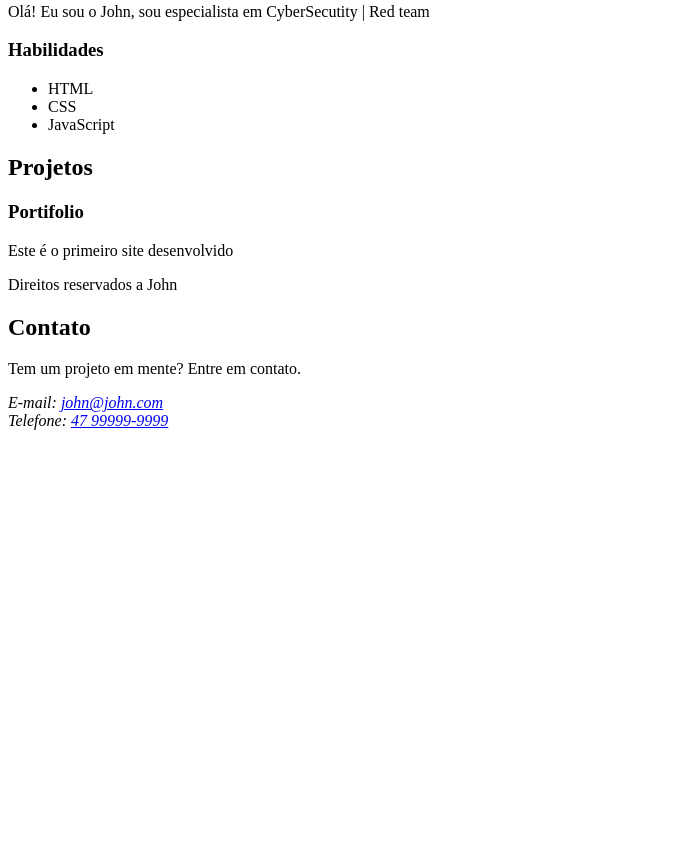
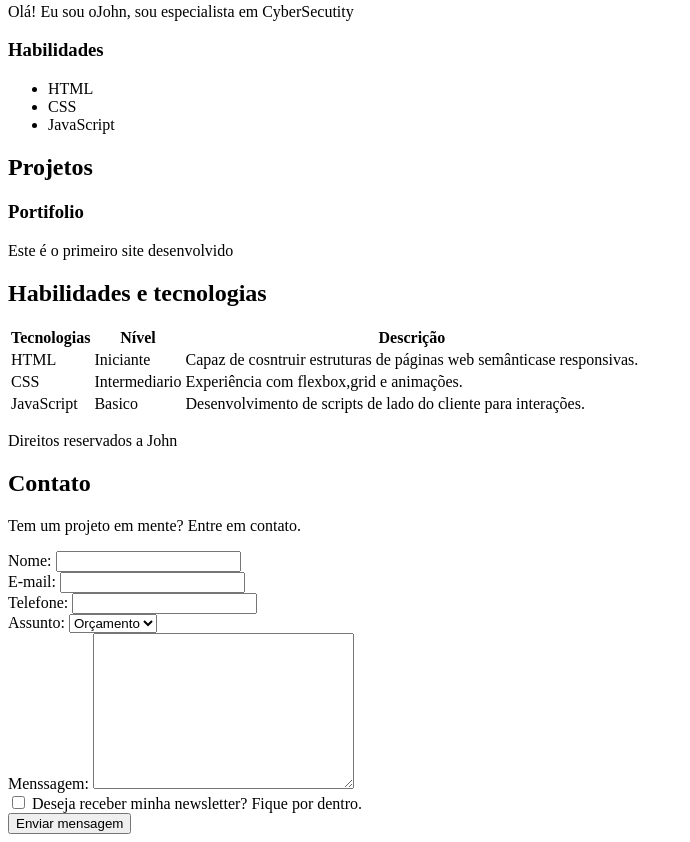
Before and after one commit to AdenilsonNegri/Site, a plain HTML site: page index.html in a window 1280 px wide. Shown: the part 536-1378 px from the top of the page, without its empty margins (0-690 px from the left). Before the commit the page ends 974 px from the top, so only its background shows below. Drawn offline with Linux system fonts and the light colour scheme.

Commit message:
Adição de formulário e tabela no site

```diff
--- a/index.html
+++ b/index.html
@@ -29,7 +29,7 @@
 
             <p>
 
-                Olá! Eu sou o John, sou especialista em CyberSecutity | Red team
+                Olá! Eu sou oJohn, sou especialista em CyberSecutity
 
             </p>
 
@@ -66,6 +66,44 @@
 
     </section>
 
+    <section id="habilidades">
+
+        <h2>Habilidades e tecnologias</h2>
+
+        <table>
+
+            <thead>
+                <tr>
+                    <th>Tecnologias</th>
+                    <th>Nível</th>
+                    <th>Descrição</th>
+                </tr>
+            </thead>
+
+            <tbody>
+                <tr>
+                    <td>HTML</td>
+                    <td>Iniciante</td>
+                    <td>Capaz de cosntruir estruturas de páginas web semânticase responsivas.</td>
+                </tr>
+
+                <tr>
+                    <td>CSS</td>
+                    <td>Intermediario</td>
+                    <td>Experiência com flexbox,grid e animações.</td>
+                </tr>
+
+                <tr>
+                    <td>JavaScript</td>
+                    <td>Basico</td>
+                    <td>Desenvolvimento de scripts de lado do cliente para interações.</td>
+                </tr>
+            </tbody>
+
+        </table>
+
+    </section>
+
     <footer>
         <p>Direitos reservados a John</p>
 
@@ -75,10 +113,37 @@
 
             <p>Tem um projeto em mente? Entre em contato.</p>
 
-            <address>
-                E-mail: <a href="john@john.com">john@john.com</a> <br>
-                Telefone: <a href="47 99999-9999">47 99999-9999</a>
-            </address>
+           <form action="">
+
+            <label for="nome">Nome: </label>
+            <input type="text" id="nome" name="nome" required> <br>
+
+            <label for="email">E-mail: </label>
+            <input type="email" id="email" name="email" required> <br>
+
+            <label for="telefone">Telefone: </label>
+            <input type="tel" id="telefone" name="telefone"> <br>
+
+            <label for="assunto">Assunto: </label>
+            <select name="assunto" id="assunto">
+                <option value="orcamento">Orçamento</option>
+                <option value="duvida">Duvida</option>
+                <option value="outros">Outros</option>
+            </select>
+
+            <br>
+
+            <label for="mensagem">Menssagem: </label>
+            <textarea name="mensagem" id="mensagem" cols="30" rows="10" required></textarea> <br>
+
+            <input type="checkbox" id="inscricao" name="inscricao">
+            <label for="inscricao">Deseja receber minha newsletter? Fique por dentro.</label>
+
+            <br>
+
+            <input type="submit" value="Enviar mensagem">
+           </form>
+
         </section>
     </footer>
 
```
